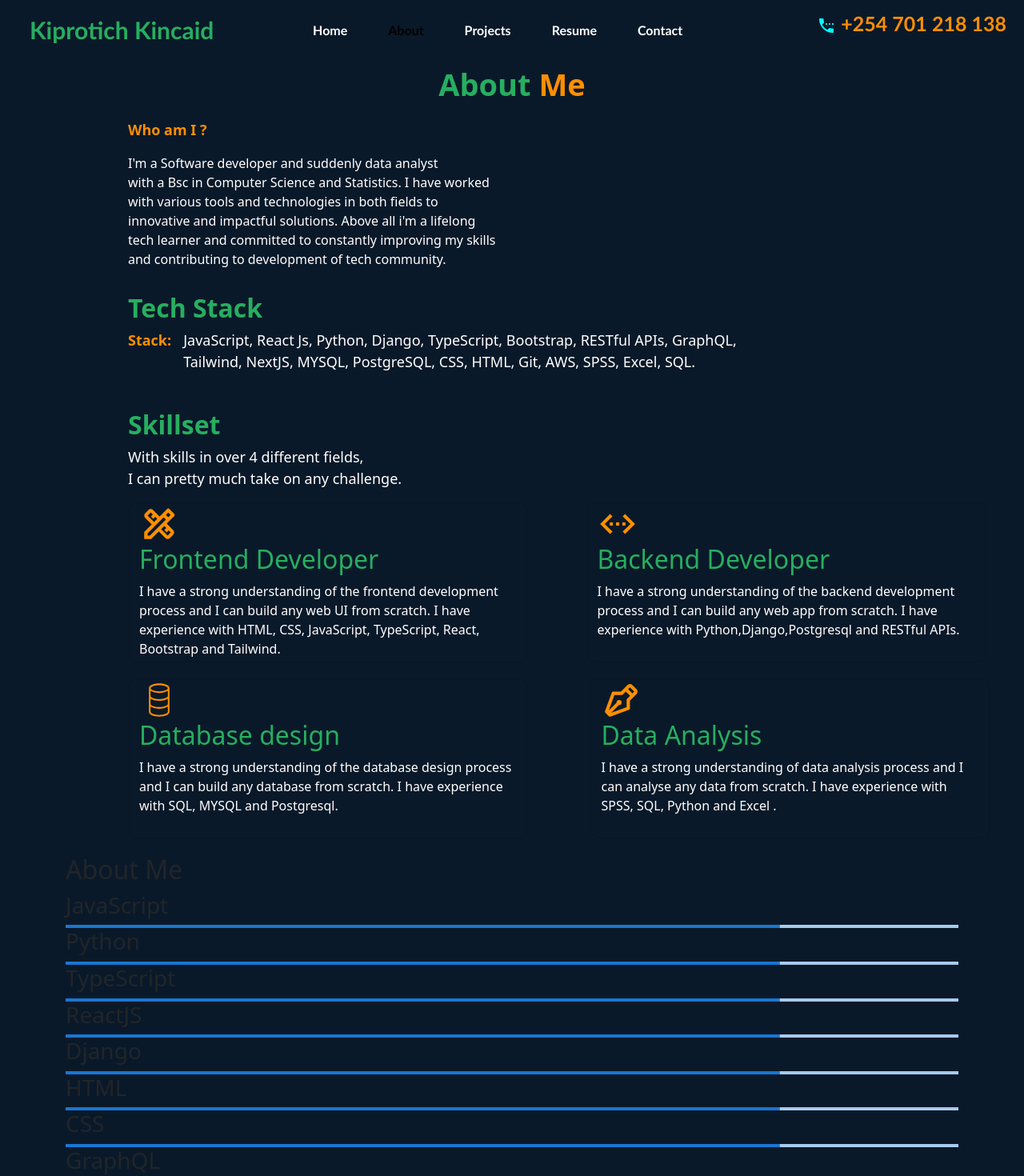
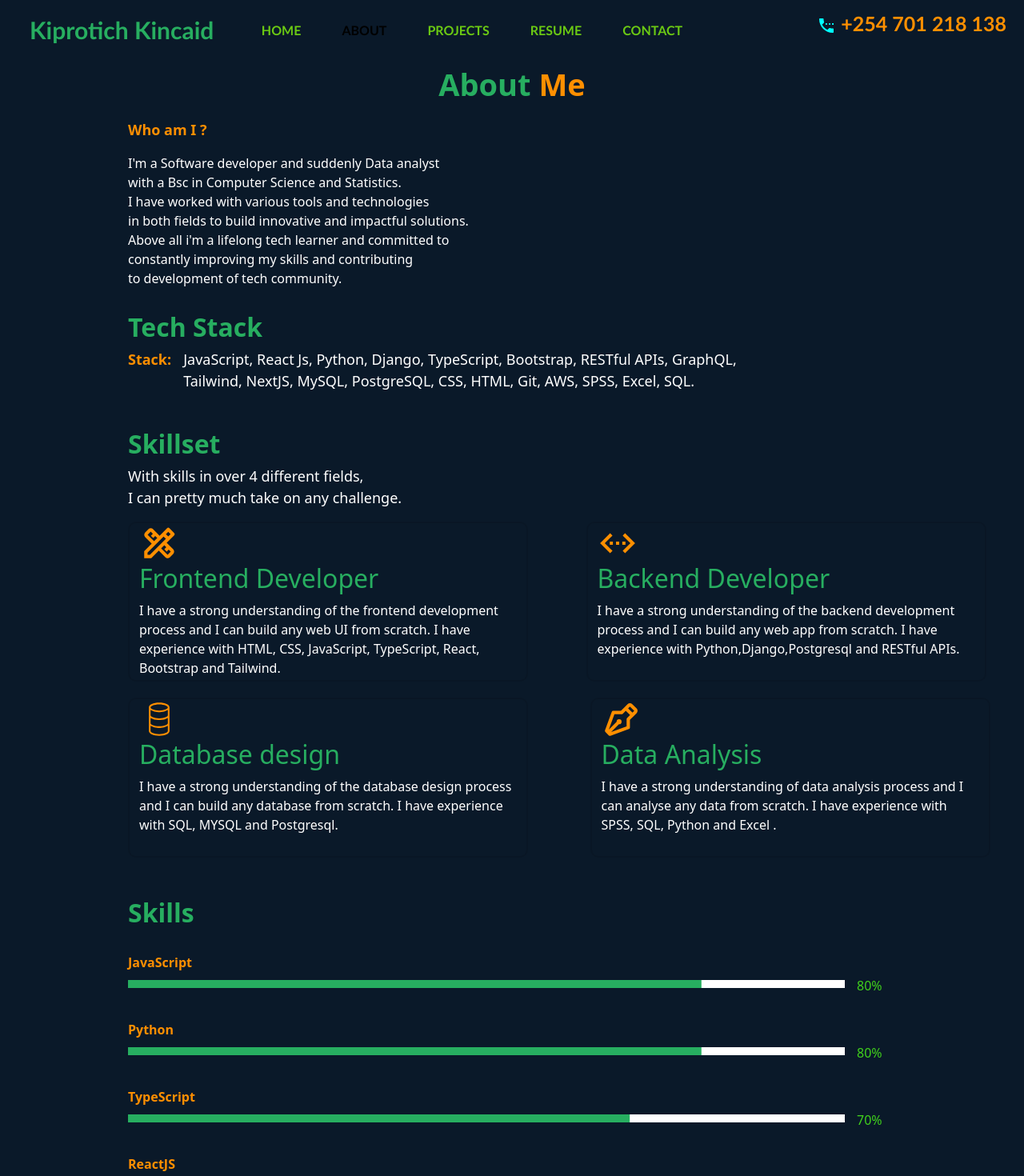
Before and after one commit to Kincaid-kroos/kincaid, a React (Vite) app in the folder portfolio-app/: page /about in a window 1280 px wide. Shown: the top 1470 px of the page at 80% size. Built offline with nearby package versions, Linux system fonts and the light colour scheme.

Commit message:
Completion of skillset section

```diff
--- a/portfolio-app/src/Components/Hocs/Navbar.jsx
+++ b/portfolio-app/src/Components/Hocs/Navbar.jsx
@@ -35,21 +35,21 @@ const Navbar = () => {
              </button>
 
       <div className="collapse navbar-collapse" >
-        <ul className='navbar-nav ms-auto mb-2 mb-lg-0' >
+        <ul className='navbar-nav ms-auto mb-2 mb-lg-0'>
             <li className= "nav-item .text-warning-emphasis">
-               <NavLink className="nav-link text-hover" aria-current="page" to="/">Home</NavLink>
+               <NavLink className="nav-link text-hover" aria-current="page" to="/" >HOME</NavLink>
             </li>
             <li className="nav-item">
-                        <NavLink className="nav-link text-hover" to="/about" >About</NavLink>
+                        <NavLink className="nav-link text-hover" to="/about">ABOUT</NavLink>
             </li>
             <li className="nav-item">
-              <NavLink className="nav-link text-hover" to="/projects">Projects</NavLink>
+              <NavLink className="nav-link text-hover" to="/projects">PROJECTS</NavLink>
             </li>
             <li className="nav-item">
-              <NavLink className="nav-link text-hover" to="/resume" >Resume</NavLink>
+              <NavLink className="nav-link text-hover" to="/resume" >RESUME</NavLink>
             </li>
             <li className="nav-item">
-              <NavLink className="nav-link text-hover" to="/contact">Contact</NavLink>
+              <NavLink className="nav-link text-hover" to="/contact">CONTACT</NavLink>
             </li>
           </ul>
           <p className="styled-contact">  <SettingsPhoneIcon className='call-settings' />  +254 701 218 138</p>
@@ -63,7 +63,7 @@ const Navbar = () => {
         <div className="modal-content">
            <ul className={`navbar-nav ms-auto mb-2 mb-lg-0 `}>
             <li className= "nav-item .text-warning-emphasis">
-               <NavLink className="nav-link home-link  " aria-current="page" to="/" onClick={closeToggle}>Home</NavLink>
+               <NavLink className="nav-link " aria-current="page" to="/" onClick={closeToggle}>Home</NavLink>
             </li>
 
             <li className="nav-item">
--- a/portfolio-app/src/Components/Hocs/Skillbar.jsx
+++ b/portfolio-app/src/Components/Hocs/Skillbar.jsx
@@ -1,15 +1,36 @@
 import LinearProgress from "@mui/material/LinearProgress";
 import PropTypes from 'prop-types';
+import '../Styles/Skillbar.css';
 
 const SkillBar = ({ skill, percentage }) => {
+
+    const fillWidth = `${percentage}%`;
+
+    const barstyles = {
+        height:10,
+        backgroundColor: '#fff',
+        '& .MuiLinearProgress-bar': {
+            backgroundColor: '#27AE60', // Custom background color
+
+        },
+    };
+
     return (
-        <div>
-            <h3>{skill}</h3>
-            <LinearProgress
-                variant="determinate"
-                value={percentage}
-            />
+
+        <div className="skillbar-container">
+             <p className="skillbar-style">{skill}</p>
+            <div className="skillbar-content">
+
+                <LinearProgress
+                    variant="determinate"
+                    value={percentage}
+                    className="skillbar-linear"
+                    sx={barstyles}
+                />
+                <p className="percentage">{fillWidth}</p>
+            </div>
         </div>
+
     );
 };
 
--- a/portfolio-app/src/Components/PageRoutes/About.jsx
+++ b/portfolio-app/src/Components/PageRoutes/About.jsx
@@ -10,16 +10,16 @@ const About = () => {
   const skills = [
       {skill:'JavaScript', percentage: 80},
       {skill:'Python', percentage: 80},
-      {skill:'TypeScript', percentage: 80},
+      {skill:'TypeScript', percentage: 70},
       {skill:'ReactJS', percentage: 80},
       {skill:'Django', percentage: 80},
-      {skill:'HTML', percentage: 80},
-      {skill:'CSS', percentage: 80},
-      {skill:'GraphQL', percentage: 80},
+      {skill:'HTML', percentage: 95},
+      {skill:'CSS', percentage: 90},
+      {skill:'Git', percentage: 95},
       {skill:'PostgreSQL', percentage: 80},
       {skill:'MYSQL', percentage: 80},
-      {skill:'NextJS', percentage: 80},
-      {skill:'AWS', percentage: 80},
+      {skill:'NextJS', percentage: 70},
+      {skill:'AWS', percentage: 70},
 
 
   ]
@@ -30,12 +30,12 @@ const About = () => {
       <div>
         <p className="about-me">
           <p className="about-me-1">Who am I ?</p>
-          I&apos;m a Software developer and suddenly data analyst<br/>
-          with a Bsc in Computer Science and Statistics. I have worked<br/>
-          with various tools and technologies in both fields to <br/>
-          innovative and impactful solutions. Above all i&apos;m a lifelong <br/>
-          tech learner and committed to constantly improving my skills <br/>
-          and contributing to development of tech community.
+          I&apos;m a Software developer and suddenly Data analyst<br/>
+          with a Bsc in Computer Science and Statistics.<br/> I have worked
+          with various tools and technologies <br/>in both fields to build
+          innovative and impactful solutions.<br/> Above all i&apos;m a lifelong
+          tech learner and committed to<br/> constantly improving my skills
+          and contributing<br/> to development of tech community.
         </p>
       </div>
 
@@ -45,7 +45,7 @@ const About = () => {
        <p className="stack-header">Stack:</p>
        <p className="stack-p">
        JavaScript, React Js, Python, Django, TypeScript, Bootstrap, RESTful APIs, GraphQL, <br/>
-       Tailwind, NextJS, MYSQL, PostgreSQL, CSS, HTML, Git, AWS, SPSS, Excel, SQL.
+       Tailwind, NextJS, MySQL, PostgreSQL, CSS, HTML, Git, AWS, SPSS, Excel, SQL.
        </p>
         </div>
       </div>
@@ -107,8 +107,8 @@ const About = () => {
 
 
 
-    <div className="container">
-    <h2>About Me</h2>
+    <div>
+    <h2 className="skills-header">Skills</h2>
       {skills.map((skillset,index) => (
         <SkillBar key={index} skill={skillset.skill} percentage={skillset.percentage} />
       ))}
--- a/portfolio-app/src/Components/Styles/About.css
+++ b/portfolio-app/src/Components/Styles/About.css
@@ -207,3 +207,20 @@
 .skillset-header {
   color: #27AE60;
 }
+
+
+
+.skills-header {
+  margin-left: 160px;
+  color: #27AE60;
+  margin-top: 30px;
+  margin-bottom: 30px;
+  font-weight: bolder;
+
+}
+@media screen and (max-width: 600px) {
+  .skills-header {
+      margin-left: 15px;
+      margin-bottom: 20px;
+  }
+}
--- a/portfolio-app/src/Components/Styles/Home.css
+++ b/portfolio-app/src/Components/Styles/Home.css
@@ -3,6 +3,7 @@
     display: flex;
     justify-content: center; /* Center the content horizontally */
     align-items: center; /* Center the content vertically */
+    margin-top: 25px;
     margin-bottom: 50px;
   }
   @media screen and (max-width: 600px) {
--- a/portfolio-app/src/Components/Styles/Navbar.css
+++ b/portfolio-app/src/Components/Styles/Navbar.css
@@ -121,5 +121,16 @@
 }
 
 .text-hover {
-  color:white;
+  color:rgb(107, 201, 19);
 }
+.text-hover {
+  color: rgb(107, 201, 19);
+}
+
+.text-hover:active,
+.text-hover.active {
+  color: rgb(253, 97, 7);
+}
+.active {
+  color: #ff8f00;
+}
--- /dev/null
+++ b/portfolio-app/src/Components/Styles/Skillbar.css
@@ -0,0 +1,45 @@
+
+
+.skillbar-content {
+    display: flex;
+    align-items: center;
+    margin-bottom: 15px;
+    margin-left: 160px;
+}
+@media screen and (max-width: 600px) {
+    .skillbar-content {
+        margin-left: 15px;
+    }
+}
+
+.skillbar-style {
+    color: #ff8f00;
+    font-weight: bolder;
+    margin-bottom: 5px;
+    margin-left: 160px;
+}
+
+@media screen and (max-width: 600px) {
+    .skillbar-style {
+        margin-left: 15px;
+    }
+}
+
+.skillbar-linear {
+    height: 20px;
+    width: 80%;
+    margin-bottom: 20px;
+}
+
+@media screen and (max-width: 600px) {
+    .skillbar-linear {
+        width: 80%;
+    }
+}
+
+
+
+.percentage {
+    color: rgb(64, 209, 28);
+    margin-left: 15px;
+}
```
Also changed, not shown: portfolio-app/src/Components/Hocs/Data.jsx (deleted, +0 -47 lines).
